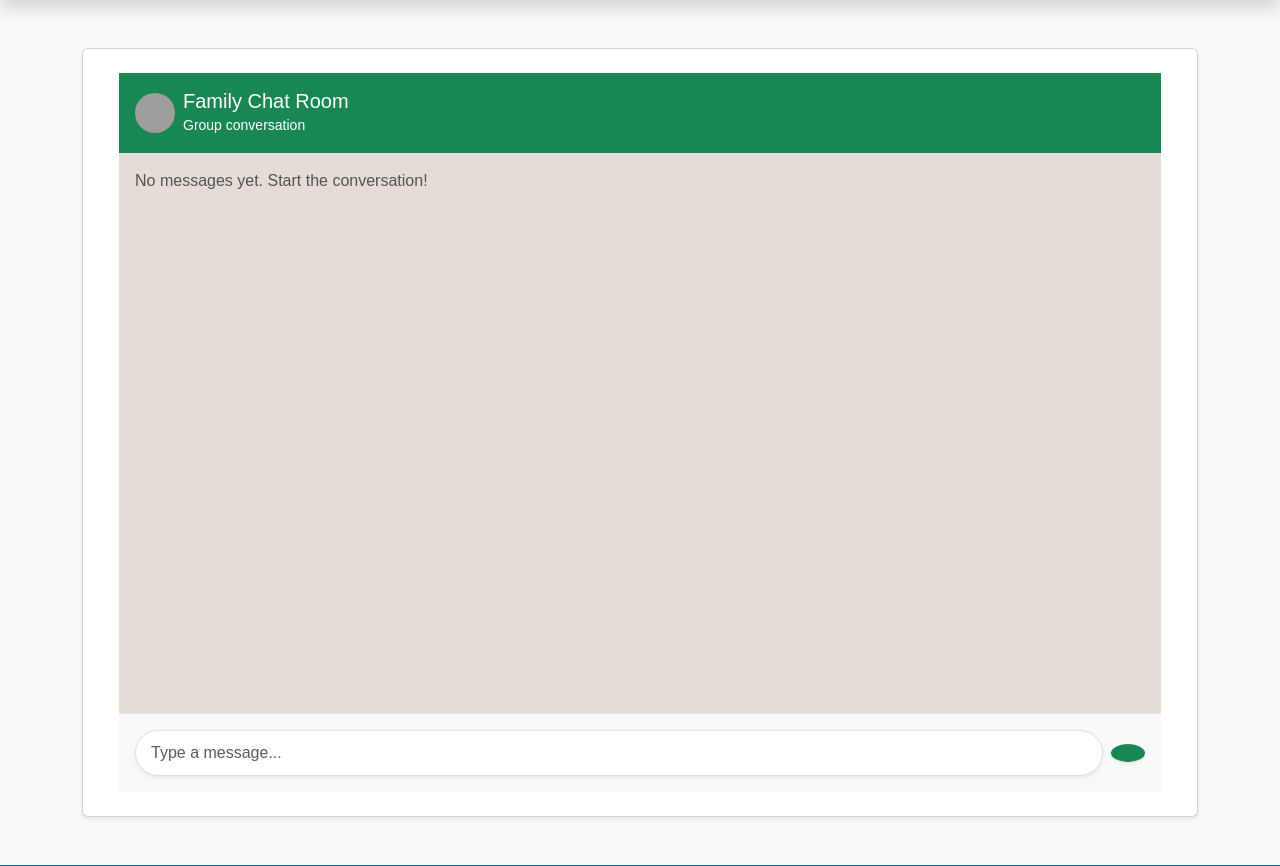
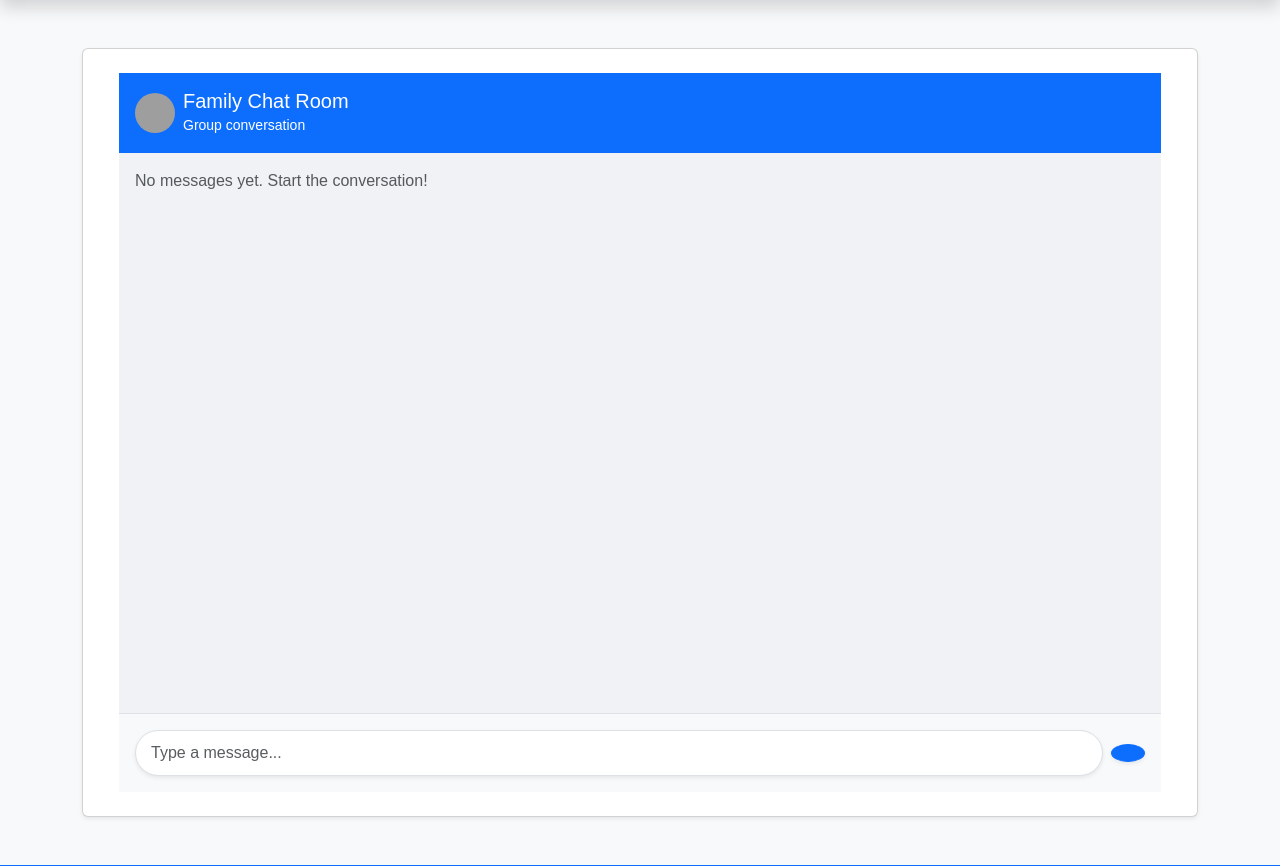
Before and after one commit to meshacka686-debug/family_website, a Django app: template chat/templates/chat/chat_room.html in a window 1280 px wide. Shown: the part 56-922 px from the top of the page. Run offline with Django 3.2, Linux system fonts and the light colour scheme; the template is opened without the code that fills it, so the values that code supplies are empty; grey boxes are pictures that could not be loaded.

Commit message:
Update chat room template with modern input bar and styling

```diff
--- a/chat/templates/chat/chat_room.html
+++ b/chat/templates/chat/chat_room.html
@@ -3,8 +3,8 @@
 <div class="container-fluid chat-container">
 
   <!-- Chat header -->
-  <div class="chat-header d-flex align-items-center p-3 bg-success text-white">
-    <img src="/static/images/family.png" class="rounded-circle me-2" width="40" height="40">
+  <div class="chat-header d-flex align-items-center p-3 bg-primary text-white">
+    <img src="/static/images/group-avatar.png" class="rounded-circle me-2" width="40" height="40">
     <div>
       <h5 class="mb-0">Family Chat Room</h5>
       <small>Group conversation</small>
@@ -12,7 +12,7 @@
   </div>
 
   <!-- Chat body -->
-  <div class="chat-body p-3" style="height:70vh; overflow-y:auto; background:#e5ddd5;">
+  <div class="chat-body p-3" style="height:70vh; overflow-y:auto; background:#f0f2f5;">
     {% for message in messages %}
       <div class="d-flex mb-3 {% if message.sender == request.user %}justify-content-end{% endif %}">
         {% if message.sender != request.user %}
@@ -20,7 +20,7 @@
             <img src="{{ message.sender.profile.picture.url }}" class="rounded-circle me-2" width="35" height="35">
           {% endif %}
         {% endif %}
-        <div class="chat-bubble p-2 rounded {% if message.sender == request.user %}bg-success text-white{% else %}bg-light{% endif %}">
+        <div class="chat-bubble p-2 rounded {% if message.sender == request.user %}bg-primary text-white{% else %}bg-light{% endif %}">
           <p class="mb-1">{{ message.text }}</p>
           <small class="text-muted">{{ message.timestamp|date:"M d, H:i" }}</small>
         </div>
@@ -36,7 +36,7 @@
       {% csrf_token %}
       <input type="text" name="text" class="form-control rounded-pill shadow-sm me-2"
              placeholder="Type a message..." style="padding:10px 15px;">
-      <button type="submit" class="btn btn-success rounded-circle shadow-sm px-3 py-2">
+      <button type="submit" class="btn btn-primary rounded-circle shadow-sm px-3 py-2">
         <i class="bi bi-send-fill"></i>
       </button>
     </form>
```
Also changed, not shown: static/css/chat.css (+8 -8 lines).
